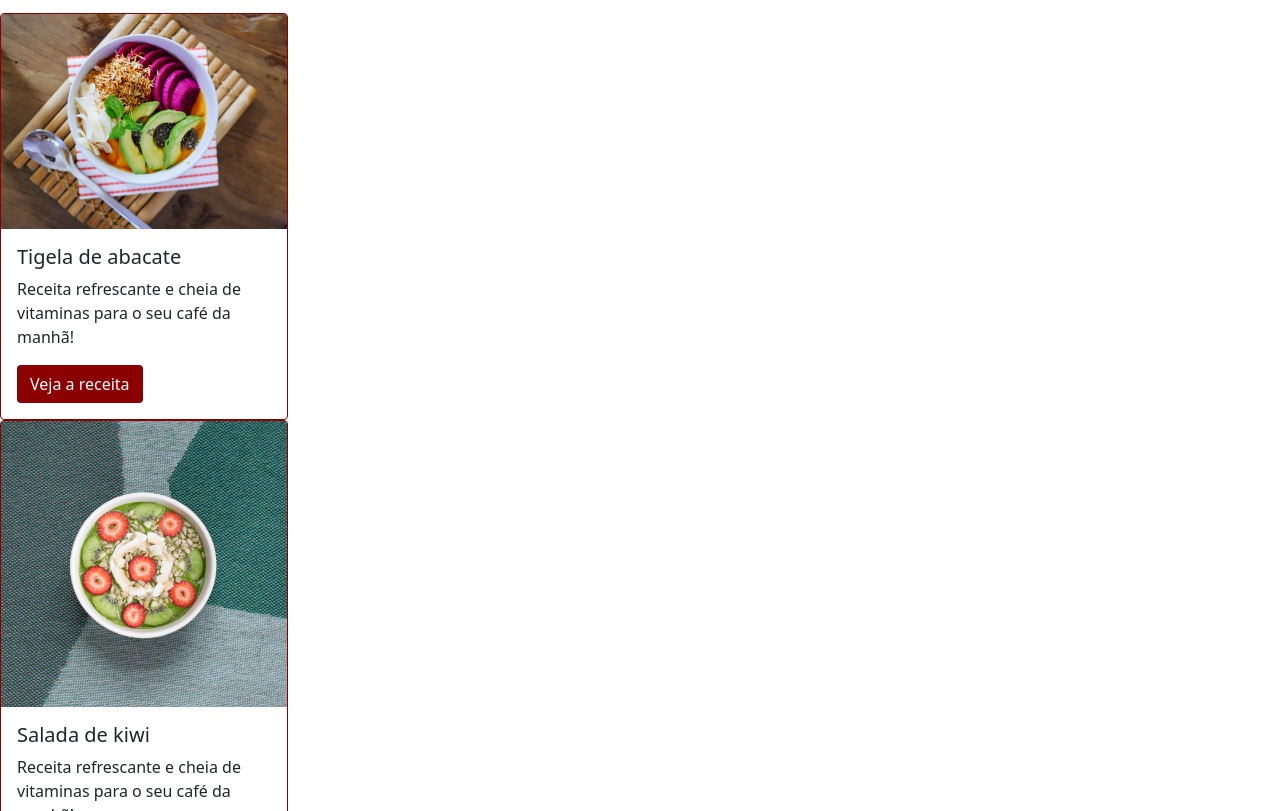
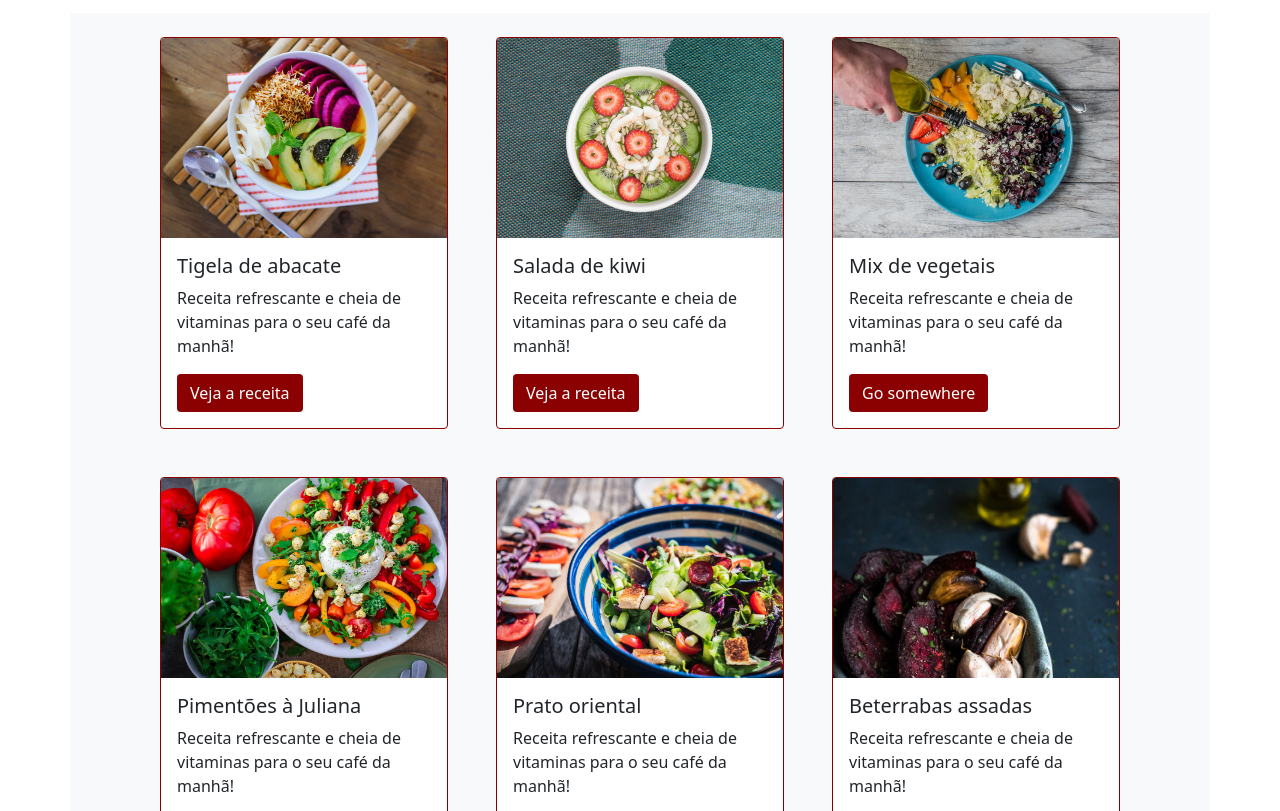
Before and after one commit to Danielleelara/P-gina-Bootstrap, a plain HTML site: page index.html in a window 1280 px wide. Shown: the part 579-1390 px from the top of the page. Drawn offline with nearby package versions, Linux system fonts and the light colour scheme.

Commit message:
feat: inclusao de cards

```diff
--- a/index.html
+++ b/index.html
@@ -41,7 +41,7 @@
 
   <main>
 
-    <div class="bd-example">
+    <section class="carrossel">
       <div id="carouselExampleCaptions" class="carousel slide" data-interval="3000" data-ride="carousel">
         <ol class="carousel-indicators">
           <li data-target="#carouselExampleCaptions" data-slide-to="0" class="active"></li>
@@ -69,69 +69,75 @@
         </a>
         <a class="carousel-control-next" href="#carouselExampleCaptions" role="button" data-slide="next">
           <span class="carousel-control-next-icon" aria-hidden="true"></span>
-          <span class="sr-only"></span>
+          <span class="sr-only">Next</span>
         </a>
       </div>
-    </div>
+    </section>
 
-    <title>fruto & fruta</title>
+    <section id="titulo">
 
       <h1 class="text-center fonte-titulo texto-cor-especial pt-5">Receitas para economizar e ganhar saúde</h1>
       <p class="text-center text-secondary pb-5">Nossas receitas ajudam você a aproveitar melhor os alimentos, economizar, ganhar tempo e praticidade</p>
 
-    <div class="card borda-cor-especial" style="width: 18rem;">
-      <img src="src/img/receita-abacate.jpg" class="card-img-top" alt="...">
+    </section>
+
+    <section class="container bg-light" id="receitas">
+      <div class="row justify-content-center">
+        <article class="card borda-cor-especial card-largura m-4 p-0 col-12 col-md-4">
+          <img src="src/img/receita-abacate.jpg" class="card-img-top card-posicao-imagem" alt="...">
             <div class="card-body">
               <h5 class="card-title">Tigela de abacate</h5>
               <p class="card-text">Receita refrescante e cheia de vitaminas para o seu café da manhã!</p>
               <a href="#" class="btn botão-cor-especial">Veja a receita</a>
             </div>
-    </div>
+        </article>
 
-    <div class="card borda-cor-especial" style="width: 18rem;">
-      <img src="src/img/receita-kiwi.jpg" class="card-img-top" alt="...">
+        <article class="card borda-cor-especial card-largura m-4 p-0 col-12 col-md-4">
+          <img src="src/img/receita-kiwi.jpg" class="card-img-top card-posicao-imagem" alt="...">
             <div class="card-body">
               <h5 class="card-title">Salada de kiwi</h5>
               <p class="card-text">Receita refrescante e cheia de vitaminas para o seu café da manhã!</p>
               <a href="#" class="btn botão-cor-especial">Veja a receita</a>
             </div>
-    </div>
+        </article>
 
-    <div class="card borda-cor-especial" style="width: 18rem;">
-      <img src="src/img/receita-mix.jpg" class="card-img-top" alt="...">
+        <article class="card borda-cor-especial card-largura m-4 p-0 col-12 col-md-4">
+          <img src="src/img/receita-mix.jpg" class="card-img-top card-posicao-imagem" alt="...">
             <div class="card-body">
               <h5 class="card-title">Mix de vegetais</h5>
               <p class="card-text">Receita refrescante e cheia de vitaminas para o seu café da manhã!</p>
               <a href="#" class="btn  botão-cor-especial">Go somewhere</a>
             </div>
-    </div>
+        </article>
 
-    <div class="card borda-cor-especial" style="width: 18rem;">
-      <img src="src/img/receita-pimentoes.jpg" class="card-img-top" alt="...">
+        <article class="card borda-cor-especial card-largura m-4 p-0 col-12 col-md-4">
+          <img src="src/img/receita-pimentoes.jpg" class="card-img-top card-posicao-imagem" alt="...">
             <div class="card-body">
               <h5 class="card-title">Pimentões à Juliana</h5>
               <p class="card-text">Receita refrescante e cheia de vitaminas para o seu café da manhã!</p>
               <a href="#" class="btn botão-cor-especial">Veja a receita</a>
             </div>
-    </div>
+        </article>
 
-    <div class="card borda-cor-especial" style="width: 18rem;">
-      <img src="src/img/receita-oriental.jpg" class="card-img-top" alt="...">
+        <article class="card borda-cor-especial card-largura m-4 p-0 col-12 col-md-4">
+          <img src="src/img/receita-oriental.jpg" class="card-img-top card-posicao-imagem" alt="...">
             <div class="card-body">
               <h5 class="card-title">Prato oriental</h5>
               <p class="card-text">Receita refrescante e cheia de vitaminas para o seu café da manhã!</p>
               <a href="#" class="btn botão-cor-especial">Veja a receita</a>
             </div>
-    </div>
+        </article>
 
-    <div class="card borda-cor-especial" style="width: 18rem;">
-      <img src="src/img/receita-beterrabas.jpg"  class="card-img-top" alt="...">
+        <article class="card borda-cor-especial card-largura m-4 p-0 col-12 col-md-4">
+          <img src="src/img/receita-beterrabas.jpg"  class="card-img-top card-posicao-imagem" alt="...">
             <div class="card-body">
               <h5 class="card-title">Beterrabas assadas</h5>
               <p class="card-text">Receita refrescante e cheia de vitaminas para o seu café da manhã!</p>
               <a href="#" class="btn botão-cor-especial">Veja a receita</a>
             </div>
+        </article>
       </div>
+    </section>
   </main>
 
 
--- a/src/style.css
+++ b/src/style.css
@@ -1,20 +1,27 @@
+.card-largura{
+    max-width: 18rem;
+}
+
 .imagem-carrossel-um {
     object-fit: cover;
     object-position: 0 80%;
     height: 400PX;
+}
 
-}
 .imagem-carrossel-dois {
     object-fit: cover;
     height: 400PX;
 }
+
 .fonte-titulo {
     font-family: "Pacifico", cursive;
 
 }
+
 .texto-cor-especial {
     color: darkred;
 }
+
 .botão-cor-especial {
     background-color: darkred;
     color: white;
@@ -23,3 +30,8 @@
 .borda-cor-especial{
     border-color: darkred;
 }
+
+.card-posicao-imagem {
+    object-fit: cover;
+    height: 200px;
+}
```
Lines whose indentation alone changed are shown as unchanged.
